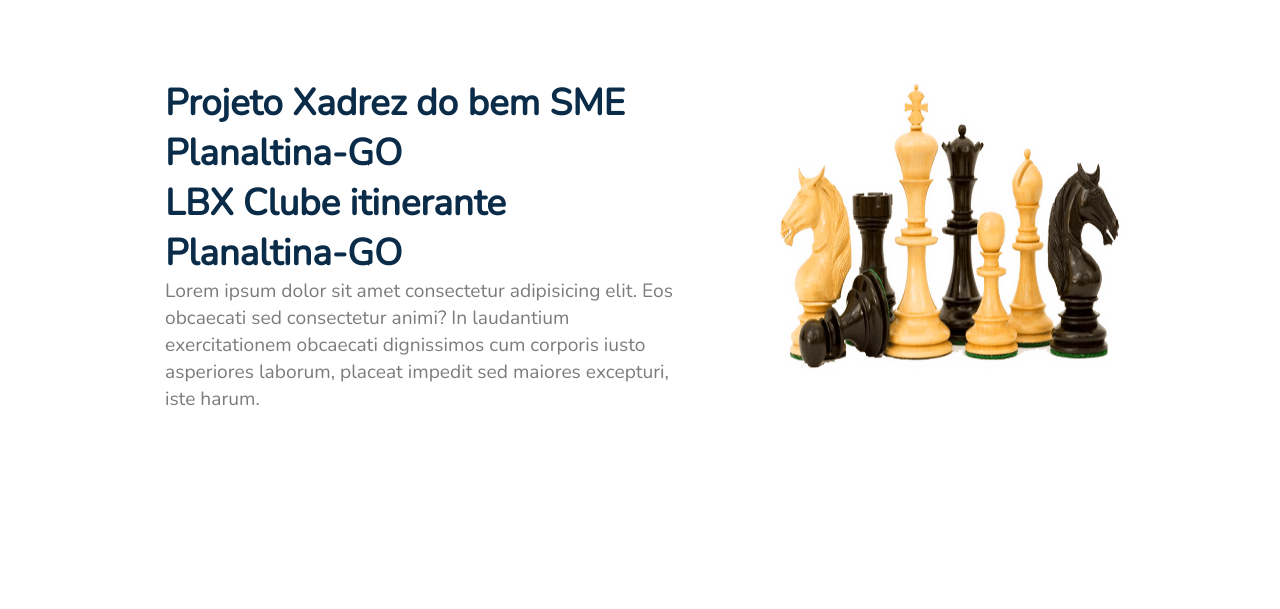
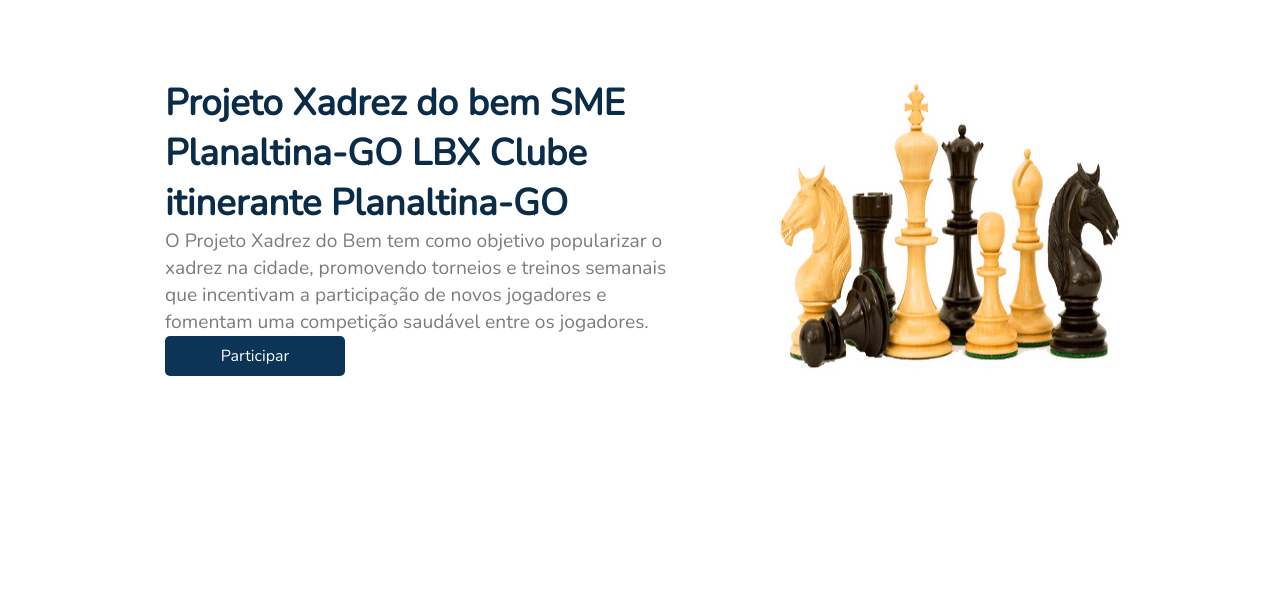
Before and after one commit to Andre07-creator/Projeto-Site-Xadrez, a plain HTML site: page index.html in a window 1280 px wide. Shown: the part 122-731 px from the top of the page. Drawn offline with nearby package versions, Linux system fonts and the light colour scheme; a web font is replaced by a local one.

Commit message:
removed:tirei o br do titulo update:coloquei o padding 10 nas laterais no h1 de torneios e treinamenetosadd:inserir o texto oficial na home add:adicionado um botão para participar e criação da classe junto com o outro botão da pagina

```diff
--- a/index.html
+++ b/index.html
@@ -36,15 +36,16 @@
         <div class="home">
           <div class="home-description">
             <h1>
-              Projeto Xadrez do bem SME Planaltina-GO <br />
-              LBX Clube itinerante Planaltina-GO
+              Projeto Xadrez do bem SME Planaltina-GO LBX Clube itinerante
+              Planaltina-GO
             </h1>
             <p>
-              Lorem ipsum dolor sit amet consectetur adipisicing elit. Eos
-              obcaecati sed consectetur animi? In laudantium exercitationem
-              obcaecati dignissimos cum corporis iusto asperiores laborum,
-              placeat impedit sed maiores excepturi, iste harum.
+              O Projeto Xadrez do Bem tem como objetivo popularizar o xadrez na
+              cidade, promovendo torneios e treinos semanais que incentivam a
+              participação de novos jogadores e fomentam uma competição saudável
+              entre os jogadores.
             </p>
+            <button class="msg-btn participate-btn">Participar</button>
           </div>
 
           <img
@@ -117,7 +118,7 @@
           </p>
           <a
             href="https://wa.me/5561993850214?text=Olá%20gostaria%20de%20participar%20do%20Projeto%20de%20Xadrez"
-            ><button>Mensagem</button
+            ><button class="msg-btn">Mensagem</button
             ><i class="fa-brands fa-square-whatsapp fa-3x"></i
           ></a>
         </div>
@@ -153,19 +154,28 @@
         <div class="project-creators">
           <h2>Idealizadores do projeto</h2>
           <ul>
-            <li><h3 >Prefeito Cristiomario Medeiros</h3></li>
-            <li><h3 >Secretaria da Educação</h3></li>
-            <li><h3 > Prof. Eliete Oliveira</h3></li>
+            <li><h3>Prefeito Cristiomario Medeiros</h3></li>
+            <li><h3>Secretaria da Educação</h3></li>
+            <li><h3>Prof. Eliete Oliveira</h3></li>
           </ul>
         </div>
       </section>
     </main>
     <footer class="footer">
-      <p>Criado por <a href="mailto:aramaldes876@gmail.com" class="golden">André Ramaldes </a>© Todos os direitos reservados.</p>
+      <p>
+        Criado por
+        <a href="mailto:aramaldes876@gmail.com" class="golden"
+          >André Ramaldes </a
+        >© Todos os direitos reservados.
+      </p>
       <nav class="social-media">
         <ul>
-          <a href="https://github.com/Andre07-creator"><li><i class="fa-brands fa-github fa-2xl"></i></li></a>
-          <a href="https://www.linkedin.com/in/andre-ramaldes/"><li><i class="fa-brands fa-linkedin fa-2xl"></i></li></a>
+          <a href="https://github.com/Andre07-creator"
+            ><li><i class="fa-brands fa-github fa-2xl"></i></li
+          ></a>
+          <a href="https://www.linkedin.com/in/andre-ramaldes/"
+            ><li><i class="fa-brands fa-linkedin fa-2xl"></i></li
+          ></a>
           <li><i class="fa-brands fa-instagram fa-2xl"></i></li>
         </ul>
       </nav>
--- a/stylesheets/styles.css
+++ b/stylesheets/styles.css
@@ -88,6 +88,7 @@ a:hover {
 .tournaments h1 {
   font-size: 2.2em;
   text-align: center;
+  padding: 0 10px;
 
   color: #0a2c49;
 }
@@ -177,7 +178,7 @@ iframe {
   font-size: 1.1em;
   margin: 10px 0;
 }
-.contact button {
+.msg-btn {
   width: 180px;
   height: 40px;
   margin: 0px 5px 60px 0;
```
